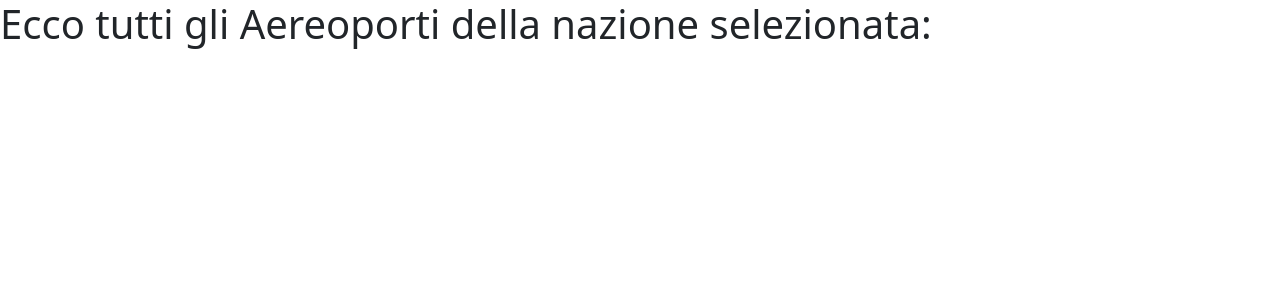
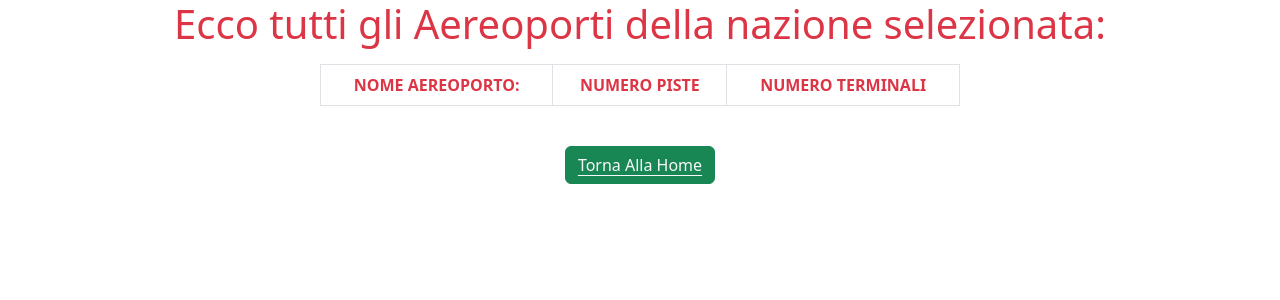
Before and after one commit to CosiBassi646/es37php, a PHP site: page /action.php?nazioni=1 in a window 1280 px wide. Shown: the top 300 px of the page. Run offline with PHP 8.4, Linux system fonts and the light colour scheme; tables that the repository leaves empty or names only in its code hold one stand-in row (values such as "Sample post"); lists and menus that the app fills with data are empty.

Commit message:
completato il menu per la selezione degli aereoporti di una nazione n

```diff
--- a/action.php
+++ b/action.php
@@ -1,5 +1,4 @@
 <!doctype html>
-<html lang="en">
   <head>
     <meta charset="utf-8">
     <meta name="viewport" content="width=device-width, initial-scale=1">
@@ -7,11 +6,30 @@
     <link href="https://cdn.jsdelivr.net/npm/bootstrap@5.3.3/dist/css/bootstrap.min.css" rel="stylesheet" integrity="sha384-QWTKZyjpPEjISv5WaRU9OFeRpok6YctnYmDr5pNlyT2bRjXh0JMhjY6hW+ALEwIH" crossorigin="anonymous">
   </head>
   <body>
-    <h1>Ecco tutti gli Aereoporti della nazione selezionata:</h1>
-    <div>
+    <h1 class="text-danger text-center mb-3">Ecco tutti gli Aereoporti della nazione selezionata:</h1>
+    <div class="w-50 mx-auto my-auto text-center">
+    <table class="table table-bordered">
+      <tr>
+        <th class="text-danger">NOME AEREOPORTO:</th>
+        <th class="text-danger">NUMERO PISTE</th>
+        <th class="text-danger">NUMERO TERMINALI</th>
+      </tr>
         <?php
-
+          (include "./connessione.php");
+          $nazione = $_GET['nazioni'];
+          $query = mysqli_query($conn,"SELECT aeroporti.nome, aeroporti.num_piste, aeroporti.num_terminali from aeroporti
+          where aeroporti.nazione = '$nazione'");
+          while($row = mysqli_fetch_assoc($query)){
+            echo '<tr>';
+            echo '<td>' . $row['nome'] . '</td>';
+            echo '<td>' . $row['num_piste'] . '</td>';
+            echo '<td>' . $row['num_terminali'] . '</td>';
+            echo '</tr>';
+          }
         ?>
+    </table>
+    <br>
+    <button type="button" class="btn btn-success"><a href="./index.php" class="link-light link-offset-2 ">Torna Alla Home</a></button>
     </div>
     <script src="https://cdn.jsdelivr.net/npm/bootstrap@5.3.3/dist/js/bootstrap.bundle.min.js" integrity="sha384-YvpcrYf0tY3lHB60NNkmXc5s9fDVZLESaAA55NDzOxhy9GkcIdslK1eN7N6jIeHz" crossorigin="anonymous"></script>
   </body>
--- a/connessione.php
+++ b/connessione.php
@@ -1,12 +1,11 @@
 <?php
     $host = "localhost";
     $user = "root";
-    $db = "aereoportoDB";
+    $db = "aeroporto";
     $pass = "";
     //variabile di connessione
     $conn = mysqli_connect($host, $user, $pass, $db);
     if (!$conn) {
         die("Connessione al database fallita: " . mysqli_connect_error());
     }
-
 ?>
```
Also changed, not shown: index.php (+4 -5 lines).
